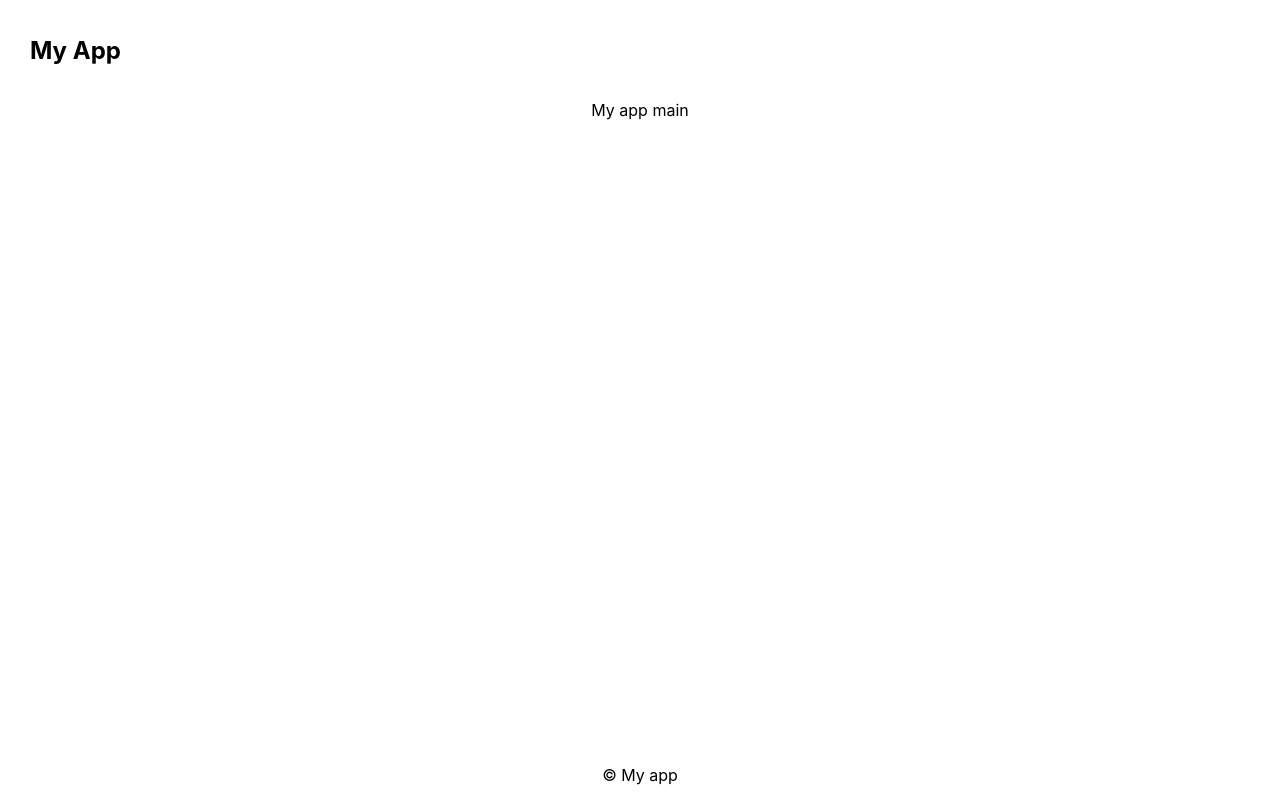
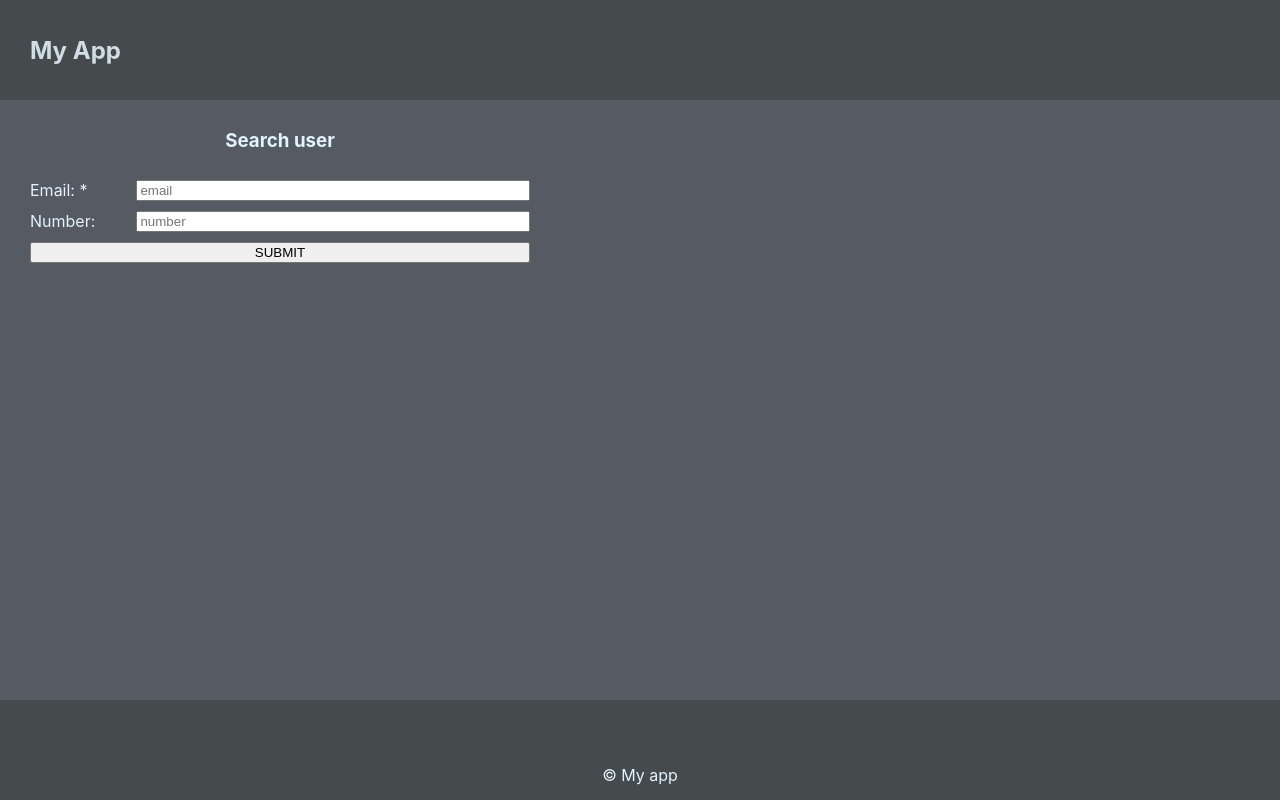
Before and after one commit to NikDenKoul/Entrance-front, a React (Create React App) app: page / in a window 1280 px wide. Built offline with nearby package versions, Linux system fonts and the light colour scheme.

Commit message:
Создал форму для отправки данных на сервер

```diff
--- a/package.json
+++ b/package.json
@@ -8,6 +8,7 @@
     "@testing-library/user-event": "^13.5.0",
     "react": "^18.2.0",
     "react-dom": "^18.2.0",
+    "react-input-mask": "^2.0.4",
     "react-scripts": "5.0.1",
     "web-vitals": "^2.1.4"
   },
--- a/src/App.css
+++ b/src/App.css
@@ -3,6 +3,8 @@
   display: flex;
   flex-direction: column;
   height: 100vh;
+  background-color: #555A63;
+  color: #E0F3FF;
 }
 
 .App-logo {
@@ -45,11 +47,12 @@ header {
   display: flex;
   align-items: center;
   padding: 15px 30px;
+  background-color: #454A4D;
 }
 
 header a {
   text-decoration: none;
-  color: black;
+  color: #CFDDE5;
 }
 
 main {
@@ -64,4 +67,40 @@ footer {
   flex-direction: column;
   justify-content: flex-end;
   padding: 15px 30px;
+  background-color: #454A4D;
 }
+
+form {
+  display: flex;
+  flex-direction: column;
+  width: 500px;
+  margin: 10px 30px;
+  gap: 10px;
+}
+
+@media screen and (max-width: 800px) {
+  form {
+    margin: 10px auto;
+  }
+}
+
+@media screen and (max-width: 550px) {
+  form {
+    width: calc(100% - 60px);
+  }
+}
+
+.input_block {
+  display: flex;
+  gap: 10px;
+  width: 100%;
+}
+
+.input_block label {
+  flex: 1;
+  text-align: left;
+}
+
+.input_block input {
+  flex: 4;
+}
--- a/src/App.js
+++ b/src/App.js
@@ -1,13 +1,85 @@
+import * as React from "react";
+import InputMask from 'react-input-mask';
 import './App.css';
 
-function App() {
+const request_options = {
+    method: 'GET',
+    headers: {
+        'Content-Type': 'application/x-www-form-urlencoded'
+    },
+};
+
+class App extends React.Component {
+    constructor(props) {
+        super(props);
+        this.state = {
+            user_email: '',
+            user_number: '',
+            is_data_loading: false
+        }
+
+        this.handleEditField = this.handleEditField.bind(this);
+        this.handleSearchData = this.handleSearchData.bind(this);
+
+        this.server_path_name = 'http://127.0.0.1:3000';
+    }
+
+    handleEditField(field_name, new_value) {
+        if (field_name === 'email') {
+            this.setState({ user_email: new_value });
+        } else if (field_name === 'number') {
+            this.setState({ user_number: new_value });
+        }
+    }
+
+    handleSearchData(e) {
+        let { user_email, user_number, is_data_loading } = this.state;
+        e.preventDefault();
+        if (is_data_loading) return;
+
+        if (!/^.+@\w+\.\w+$/.test(user_email)) return;
+
+        user_number = user_number.replaceAll(/\D+/g, '');
+        if (user_number.length !== 0 && user_number.length !== 6) return;
+
+        this.setState({ is_data_loading: true });
+        fetch(`${this.server_path_name}/search?email=${user_email}&number=${user_number}`, request_options)
+            .then(response => {
+                return response.json();
+            }).then(data => {
+                console.log(data);
+                this.setState({ is_data_loading: false });
+            });
+    }
+
+    render() {
+        const { user_email, user_number, is_data_loading } = this.state;
+
         return (
             <div className="App">
                 <header><h2><a href='/'>My App</a></h2></header>
-        <main>My app main</main>
+                <main>
+                    <form>
+                        <h3>Search user</h3>
+                        <div className='input_block'>
+                            <label>Email: *</label>
+                            <input value={user_email} placeholder='email'
+                                   onChange={(e) => this.handleEditField('email', e.target.value)}
+                            />
+                        </div>
+                        <div className='input_block'>
+                            <label>Number:</label>
+                            <InputMask value={user_number} placeholder='number' mask='99-99-99'
+                                   onChange={(e) => this.handleEditField('number', e.target.value)}
+                            />
+                        </div>
+                        <button onClick={this.handleSearchData} disabled={is_data_loading}>SUBMIT</button>
+                    </form>
+                </main>
                 <footer>© My app</footer>
             </div>
         );
     }
+}
 
 export default App;
```
Lines whose indentation alone changed are shown as unchanged.
